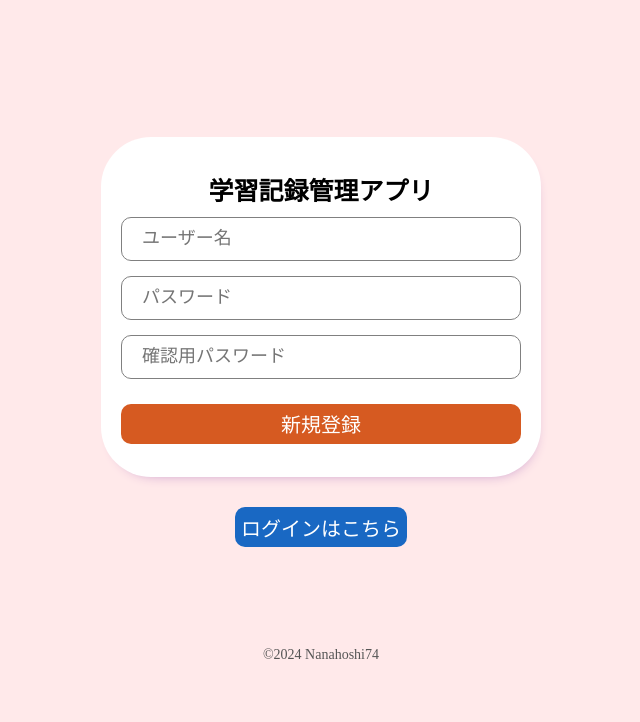
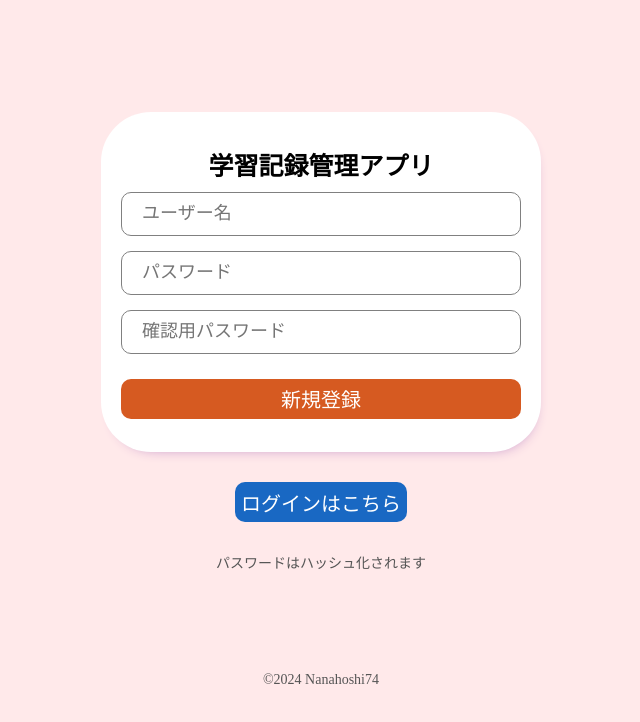
Before and after one commit to Nanahoshi74/learning-record-app-client, a React (Create React App) app: page / in a window 1280 px wide. Shown: the top 722 px of the page, without its empty margins (319-959 px from the left). Built offline with nearby package versions, Linux system fonts and the light colour scheme.

Commit message:
不要な関数やコメントアウトを削除してハッシュ化していることを記載した

```diff
--- a/src/components/showrecord/ShowRecord.jsx
+++ b/src/components/showrecord/ShowRecord.jsx
@@ -3,7 +3,7 @@ import "./ShowRecord.css";
 import { AuthContext } from "../../state/AuthContext";
 import axios from "axios";
 
-const ShowRecord = ({ item, time, selectedDate, createGraph }) => {
+const ShowRecord = ({ item, time, selectedDate }) => {
   const [isEditing, setIsEditing] = useState(false);
   const [editedTime, setEditableTime] = useState(time);
   const { user } = useContext(AuthContext);
@@ -26,7 +26,6 @@ const ShowRecord = ({ item, time, selectedDate, createGraph }) => {
     );
     setIsEditing(false);
     window.location.reload();
-    // createGraph();
   };
   return (
     <div className="showrecord">
--- a/src/components/sidebar/Sidebar.jsx
+++ b/src/components/sidebar/Sidebar.jsx
@@ -2,14 +2,11 @@ import React, { useContext, useEffect, useState } from "react";
 import "./Sidebar.css";
 import StudyDate from "../studydate/StudyDate";
 import axios from "axios";
-import { Link, useParams } from "react-router-dom";
 import { AuthContext } from "../../state/AuthContext";
 
 const Sidebar = ({ onDateSelect }) => {
   const [records, setRecords] = useState([]);
   const { user } = useContext(AuthContext);
-
-  // const username = useParams().username;
 
   useEffect(() => {
     const fetchRecords = async () => {
@@ -31,7 +28,7 @@ const Sidebar = ({ onDateSelect }) => {
                 <StudyDate
                   studydate={studydate}
                   key={studydate.id}
-                  username={user.username} // コメントアウトしていた部分を修正
+                  username={user.username}
                   onDateSelect={onDateSelect}
                 />
               ))
--- a/src/components/studydate/StudyDate.jsx
+++ b/src/components/studydate/StudyDate.jsx
@@ -2,7 +2,7 @@ import React from "react";
 import "./StudyDate.css";
 import { Link } from "react-router-dom";
 
-const StudyDate = ({ studydate, username, onDateSelect }) => {
+const StudyDate = ({ studydate, onDateSelect }) => {
   const handleClick = () => {
     onDateSelect(studydate.date);
   };
--- a/src/components/topbar/Topbar.jsx
+++ b/src/components/topbar/Topbar.jsx
@@ -1,6 +1,4 @@
-import React, { useContext } from "react";
 import "./Topbar.css";
-import { AuthContext } from "../../state/AuthContext";
 
 const getTodayDate = () => {
   const today = new Date();
@@ -11,9 +9,7 @@ const getTodayDate = () => {
   return `${year}-${month}-${day}`;
 };
 
-const Topbar = ({ selectedDate, onDateSelect, records, setItemRecords }) => {
-  const { user } = useContext(AuthContext);
-
+const Topbar = ({ selectedDate, onDateSelect, setItemRecords }) => {
   const handleclick = (e) => {
     onDateSelect(getTodayDate());
     window.location.reload();
--- a/src/pages/register/Register.css
+++ b/src/pages/register/Register.css
@@ -85,3 +85,9 @@
   font-size: 14px;
   color: #555;
 }
+
+.hashmes {
+  margin-top: 30px;
+  font-size: 14px;
+  color: #555;
+}
--- a/src/pages/register/Register.jsx
+++ b/src/pages/register/Register.jsx
@@ -2,7 +2,7 @@ import React, { useContext } from "react";
 import "./Register.css";
 import { useRef } from "react";
 import axios from "axios";
-import { json, useNavigate } from "react-router-dom";
+import { useNavigate } from "react-router-dom";
 import { loginCall } from "../../dispatch";
 import { AuthContext } from "../../state/AuthContext";
 
@@ -75,6 +75,7 @@ const Register = () => {
         <button className="LoginButton" onClick={(e) => navigate("/login")}>
           ログインはこちら
         </button>
+        <div className="hashmes">パスワードはハッシュ化されます</div>
         <div className="copywriteregister">©2024 Nanahoshi74</div>
       </div>
     </div>
```
Also changed, not shown: src/components/edithome/EditHome.jsx (+0 -8 lines).
